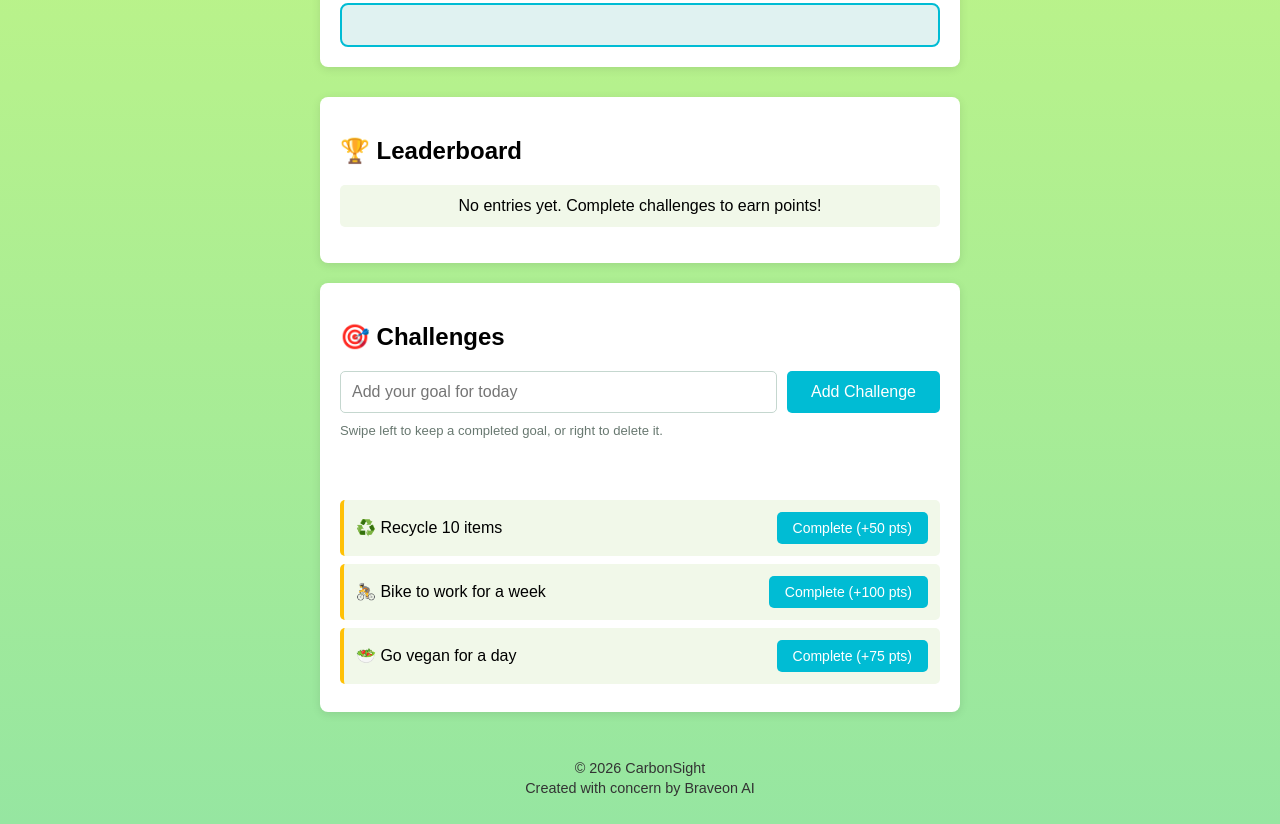
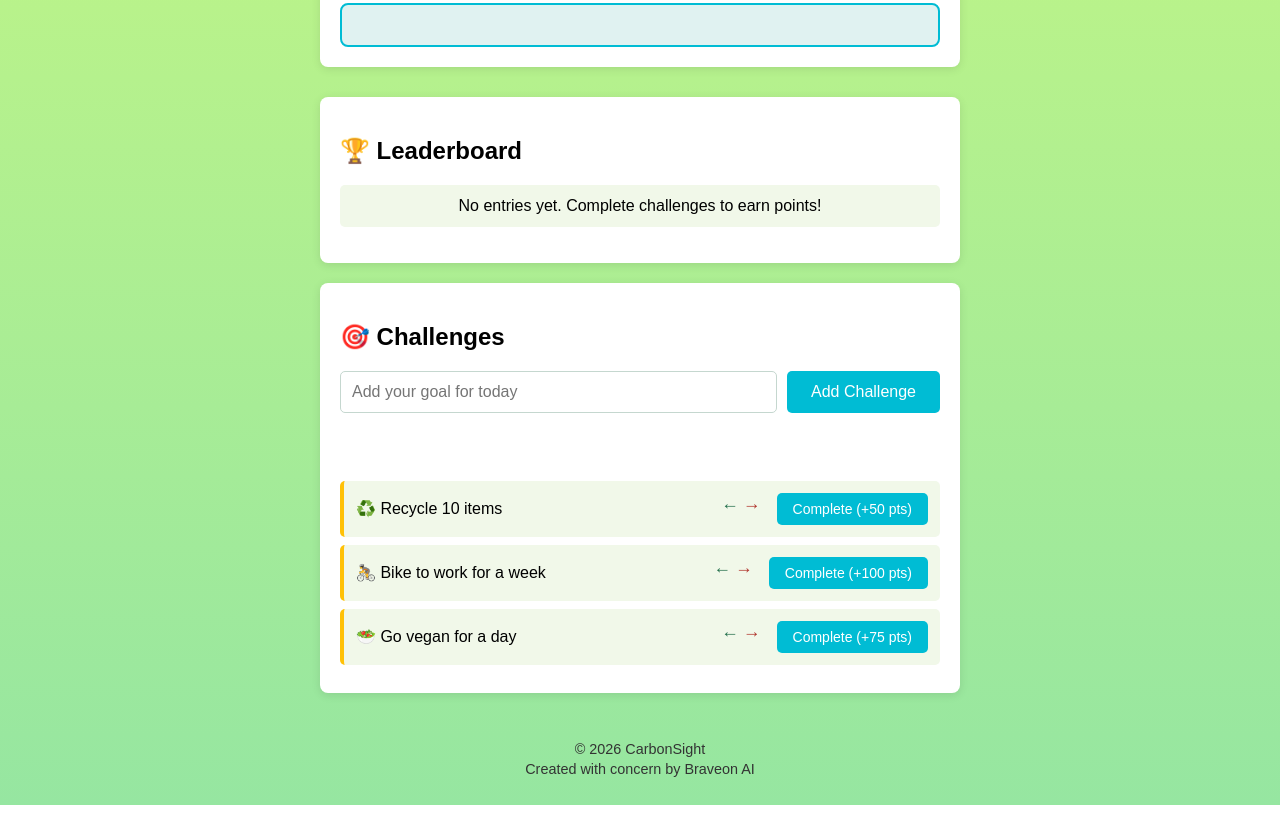
Before and after one commit to alexajunior/CarbonSight, a website: page index.html in a window 1280 px wide. Shown: the part 650-1474 px from the top of the page. Drawn offline with Linux system fonts and the light colour scheme.

Commit message:
Embed swipe cues in challenges
Replace the separate swipe instruction with compact left and right visual cues inside every challenge row.

```diff
--- a/index.html
+++ b/index.html
@@ -41,7 +41,9 @@
     .challenge-form input:focus { outline: 2px solid #00bcd4; outline-offset: 1px; }
     .challenge-form button { margin: 0; white-space: nowrap; }
     #challengeMessage { min-height: 20px; margin: 0 0 12px; color: #00796b; font-size: 0.9em; }
-    .swipe-hint { margin: -8px 0 12px; color: #687870; font-size: 0.82em; }
+    .swipe-cue { display: inline-flex; gap: 4px; margin-right: 8px; color: #687870; font-size: 1.1em; }
+    .swipe-cue .keep-icon { color: #28734f; }
+    .swipe-cue .delete-icon { color: #b23a32; }
     .challenge-actions { display: flex; gap: 8px; }
     #challenges .delete-challenge { background: #b23a32; }
     #challenges .delete-challenge:hover { background: #8f2e28; }
@@ -87,7 +89,6 @@
       <input id="challengeInput" type="text" maxlength="100" placeholder="Add your goal for today" aria-label="New sustainability challenge" required/>
       <button type="submit">Add Challenge</button>
     </form>
-    <p class="swipe-hint">Swipe left to keep a completed goal, or right to delete it.</p>
     <p id="challengeMessage" aria-live="polite"></p>
     <div id="challenges"></div>
   </div>
@@ -314,7 +315,7 @@
         const isCustom = c.custom || !defaultChallenges.some(defaultChallenge => defaultChallenge.id === c.id);
         const completeButton = isCustom && c.completed ? '<button type="button" disabled>Completed</button>' : `<button onclick="completeChallenge(${c.id})">Complete (+${c.points} pts)</button>`;
         const deleteButton = isCustom && c.completed ? `<button class="delete-challenge" onclick="deleteChallenge(${c.id})">Delete</button>` : '';
-        return `<div data-challenge-id="${c.id}" ontouchstart="startChallengeSwipe(event)" ontouchend="endChallengeSwipe(event)"><span>${escapeHtml(c.title)}</span><span class="challenge-actions">${completeButton}${deleteButton}</span></div>`;
+        return `<div data-challenge-id="${c.id}" ontouchstart="startChallengeSwipe(event)" ontouchend="endChallengeSwipe(event)"><span>${escapeHtml(c.title)}</span><span class="challenge-actions"><span class="swipe-cue" title="Swipe left to keep or right to delete" aria-hidden="true"><span class="keep-icon">←</span><span class="delete-icon">→</span></span>${completeButton}${deleteButton}</span></div>`;
       }).join('');
     }
 
```
